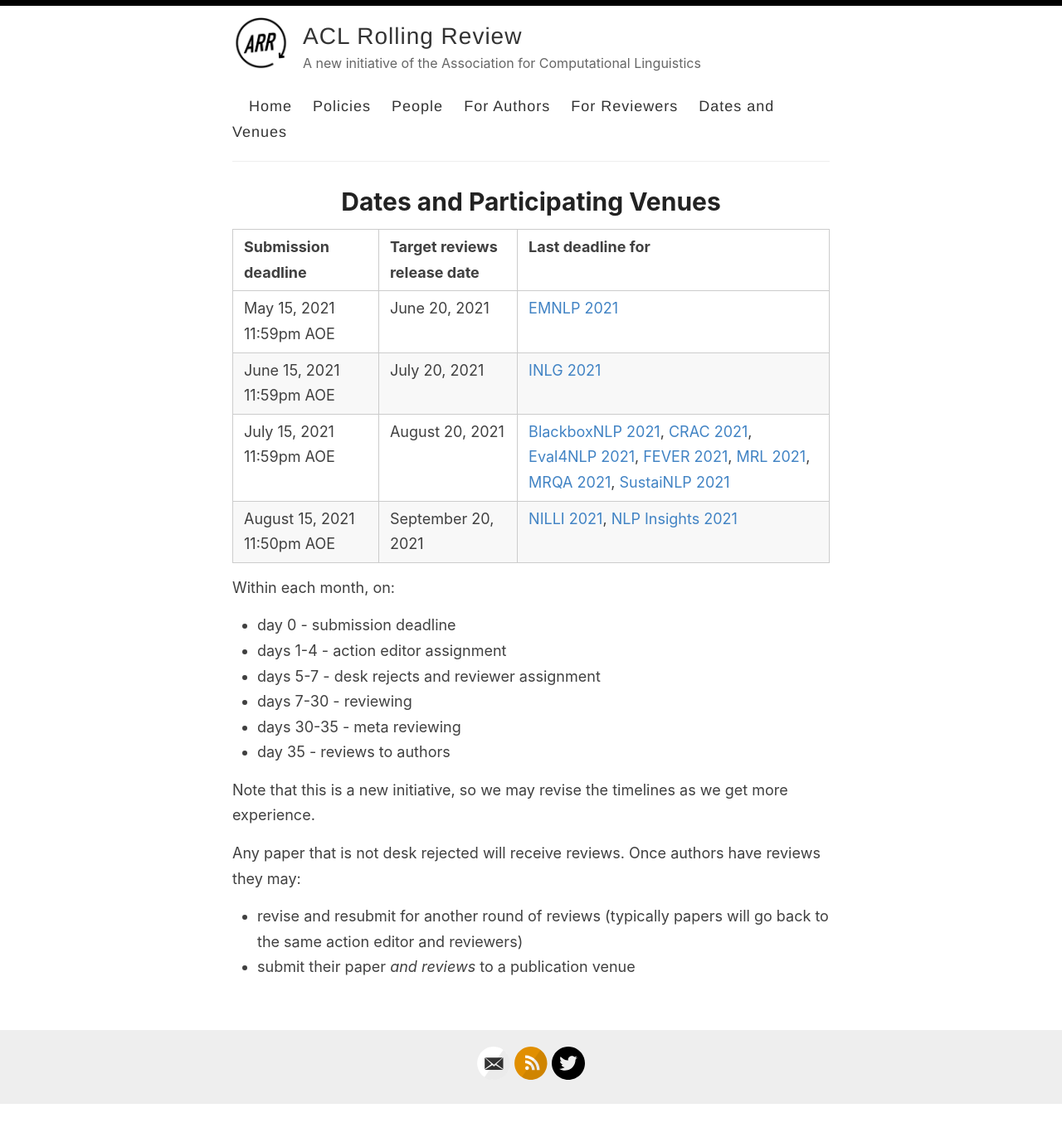
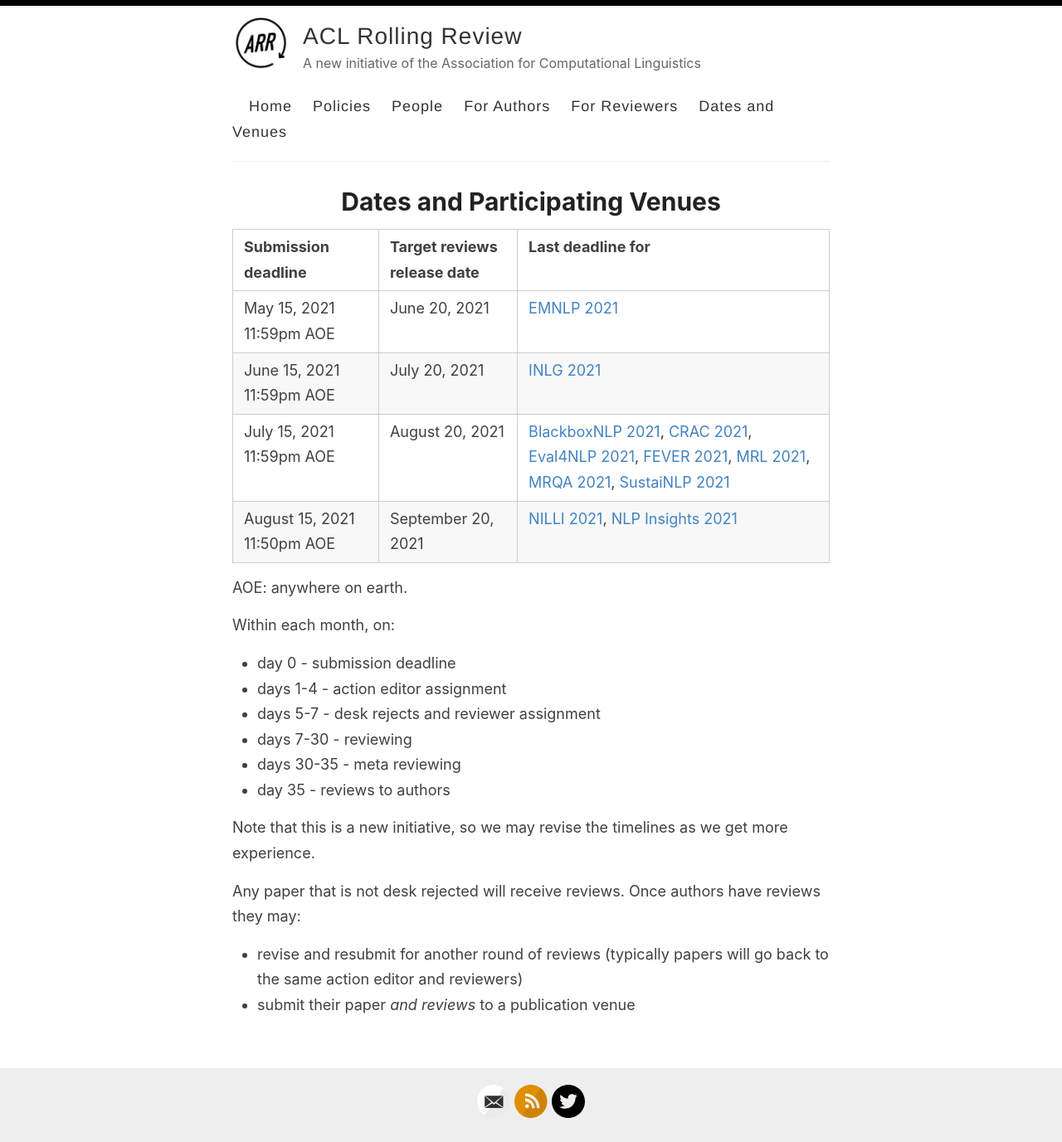
Before and after one commit to amitmerchant1990/reverie, a Jekyll site: the page built from dates.md, in a window 1280 px wide. Shown: the whole page at 83% size. Built offline with Jekyll 4.4.1, drawn with Linux system fonts in a browser that asks for light colours; before the commit the page ends 1332 px from its top, so only the background shows below that.

Commit message:
Update dates.md
Add description for anywhere on earth.

```diff
--- a/dates.md
+++ b/dates.md
@@ -10,6 +10,8 @@
 | June 15, 2021 11:59pm AOE |  July 20, 2021 | [INLG 2021](https://inlg2021.github.io/pages/calls.html) |
 | July 15, 2021 11:59pm AOE | August 20, 2021 | [BlackboxNLP 2021](https://blackboxnlp.github.io/), [CRAC 2021](https://sites.google.com/view/crac2021/), [Eval4NLP 2021](https://eval4nlp.github.io/), [FEVER 2021](https://fever.ai/workshop.html), [MRL 2021](https://sites.google.com/view/mrl-2021/home?authuser=0), [MRQA 2021](https://mrqa.github.io/), [SustaiNLP 2021](https://sites.google.com/view/sustainlp2021) |
 | August 15, 2021 11:50pm AOE | September 20, 2021 | [NILLI 2021](https://www.cs.mcgill.ca/~pparth2/nilli_workshop/), [NLP Insights 2021](https://insights-workshop.github.io/) |
+
+AOE: anywhere on earth.
 
 Within each month, on:
 - day 0 - submission deadline
```
